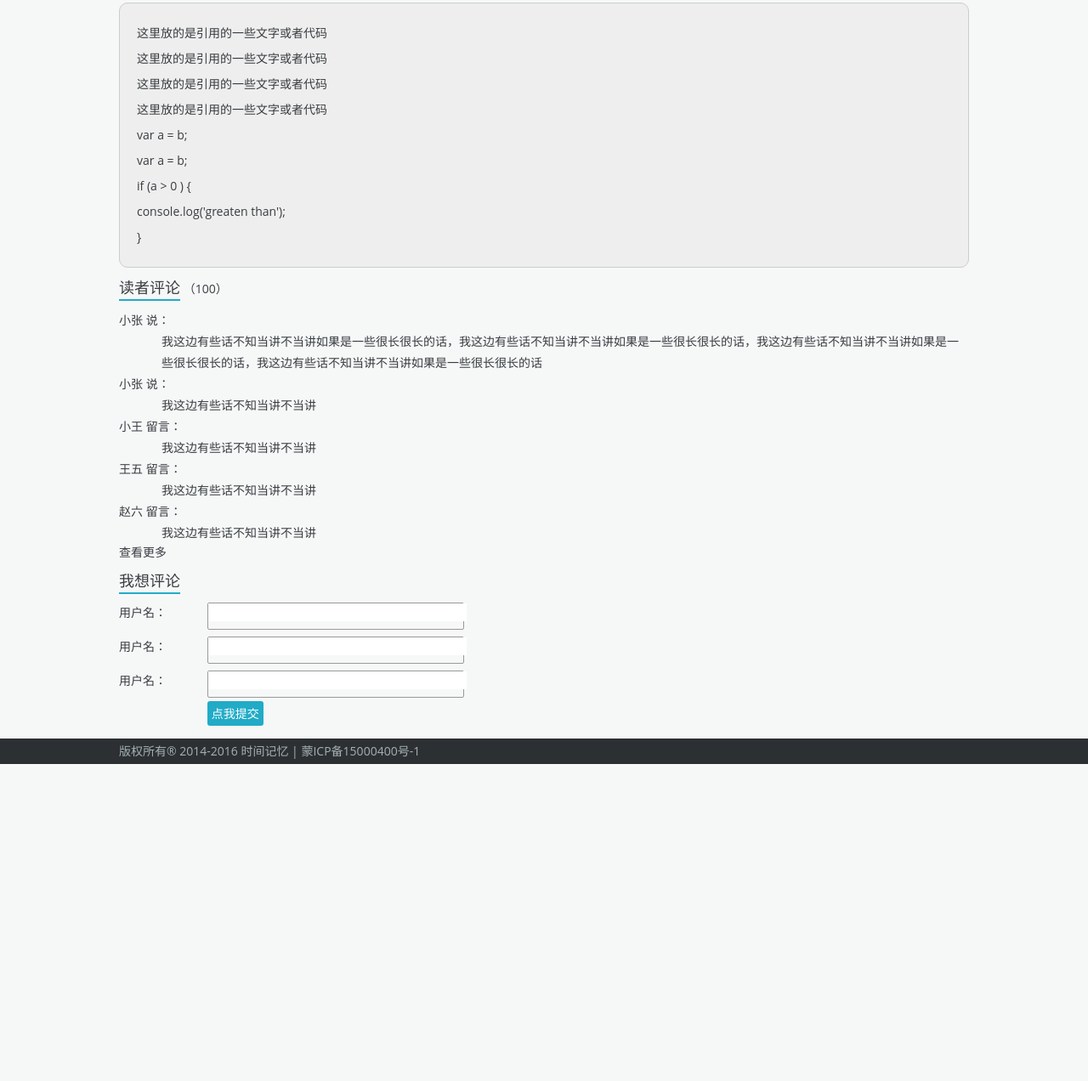
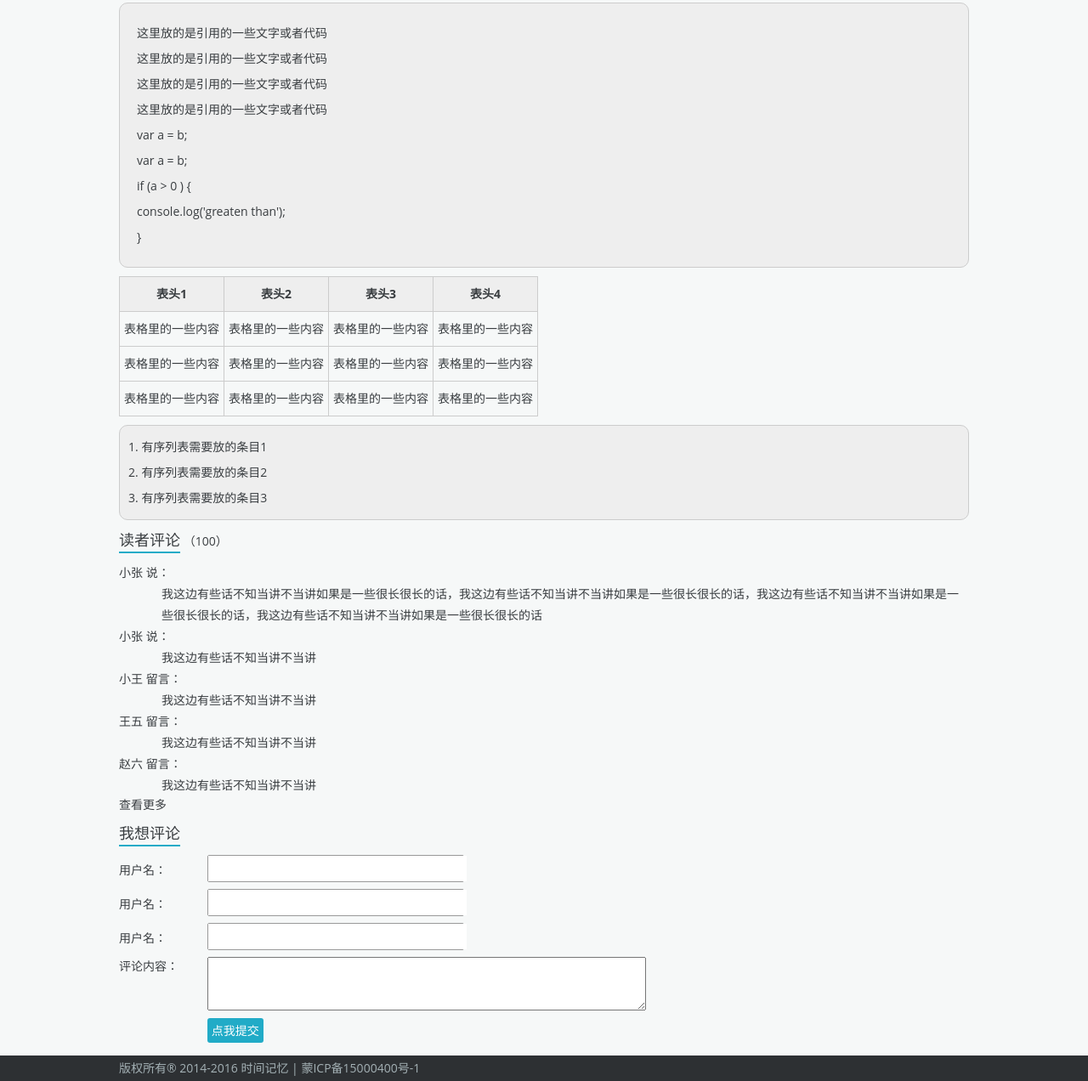
Before and after one commit to Amyis22/blog, a website built with webpack: page views/article_detail.html in a window 1280 px wide. Shown: the part 740-2012 px from the top of the page at 85% size. Before the commit the page ends 1639 px from the top, so only its background shows below. Built offline with nearby package versions, Linux system fonts and the light colour scheme.

Commit message:
artica-detail 100%

```diff
--- a/src/styles/common/_reset.scss
+++ b/src/styles/common/_reset.scss
@@ -1,5 +1,5 @@
 
-body,p,ul,li,dt,dd,h1,h2,h3,h4,h5,h6,blockquote{
+body,p,ul,ol,dt,dd,h1,h2,h3,h4,h5,h6,blockquote,th,td{
     margin:0;
     padding:0;
 }
@@ -9,7 +9,7 @@ h1,h2,h3,h4,h5,h6{
     font-weight:normal;
 }
 
-ul,li,dd{
+ul,dd{
     list-style:none;
 }
 
@@ -31,6 +31,13 @@ input, textarea, button, select{
     font-family: inherit;
 }
 
+table {
+    table-layout: fixed;
+    border-collapse: collapse;
+    border-spacing: 0;
+    text-align: left;
+}
+
 ::-webkit-input-placeholder {
     color: $GRAY;
 }
--- a/src/styles/elements/document.scss
+++ b/src/styles/elements/document.scss
@@ -105,7 +105,9 @@ body{
 	height: 40px;
 	.label {
 		width: 100px;
+		// line-height: 40px;
 		display: inline-block;
+		vertical-align:middle;
 	}
 	.form-input {
 		@include border-radius(2px);
@@ -113,5 +115,15 @@ body{
 		height: 30px;
 		display: inline-block;
 		width: 300px;
+		.g-input {
+			height: 92%;
+		}
 	}
 }
+
+.form-row-textarea{
+	height: 76px;
+	.label {
+		vertical-align: top;
+	}
+}
--- a/src/styles/views/article_detail.scss
+++ b/src/styles/views/article_detail.scss
@@ -3,13 +3,10 @@
 	.bread {
 		margin: 10px 0;
 		font-size: 12px;
-		font-weight: bold;
 	}
 	.next {
 		@include border-radius(10px);
-		// border: 1px solid #ccc;
 		padding: 5px;
-		// text-align: center;
 		font-size: 13px;
 		line-height: 24px;
 		a {
@@ -36,13 +33,31 @@
 		img{
 			@include border-radius(10px);
 			box-shadow: 1px 1px 1px #999;
-			margin: 10px 0;
+			margin-top: 10px;
 		}
-		blockquote {
+		blockquote, ol {
 			@include border-radius(10px);
 			padding: 20px;
 			background: #eee;
 			border: 1px solid #ccc;
+			margin-top: 10px;
+		}
+		ol {
+			padding: 10px;
+			li {
+				list-style-position: inside;
+			}
+		}
+		table {
+			margin-top: 10px;
+		}
+		th, td{
+			border: 1px solid #ccc;
+			padding: 5px;
+		}
+		th {
+			text-align:center;
+			background: #eee;
 		}
 	}
 
--- a/views/article_detail.html
+++ b/views/article_detail.html
@@ -52,6 +52,37 @@
 	    				<p>console.log('greaten than');</p>
 	    				<p>}</p>
 	    			</blockquote>
+	    			<table>
+	    				<tr>
+	    					<th>表头1</th>
+	    					<th>表头2</th>
+	    					<th>表头3</th>
+	    					<th>表头4</th>
+	    				</tr>
+	    				<tr>
+	    					<td>表格里的一些内容</td>
+	    					<td>表格里的一些内容</td>
+	    					<td>表格里的一些内容</td>
+	    					<td>表格里的一些内容</td>
+	    				</tr>
+	    				<tr>
+	    					<td>表格里的一些内容</td>
+	    					<td>表格里的一些内容</td>
+	    					<td>表格里的一些内容</td>
+	    					<td>表格里的一些内容</td>
+	    				</tr>
+	    				<tr>
+	    					<td>表格里的一些内容</td>
+	    					<td>表格里的一些内容</td>
+	    					<td>表格里的一些内容</td>
+	    					<td>表格里的一些内容</td>
+	    				</tr>
+	    			</table>
+	    			<ol>
+	    				<li>有序列表需要放的条目1</li>
+	    				<li>有序列表需要放的条目2</li>
+	    				<li>有序列表需要放的条目3</li>
+	    			</ol>
 	    		</div>
 	    	</div>
 	    	<div class="comments">
@@ -103,6 +134,10 @@
     						<input type="text" class="g-input">
     					</span>
     				</div>
+    				<div class="form-row form-row-textarea">
+    					<label for="" class="label">评论内容：</label>
+						<textarea name="" id="" cols="60" rows="3" class="g-textarea"></textarea>
+    				</div>
     				<div class="form-row">
     					<label for="" class="label"></label>
     					<span class="g-btn">点我提交</span>
```
